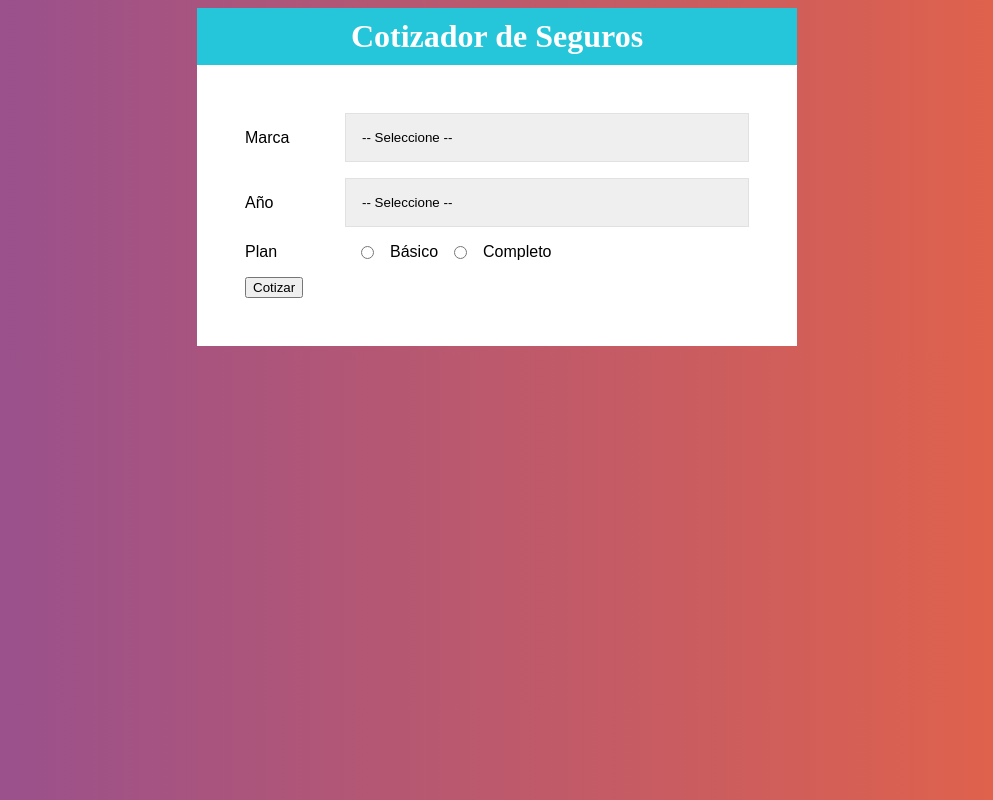
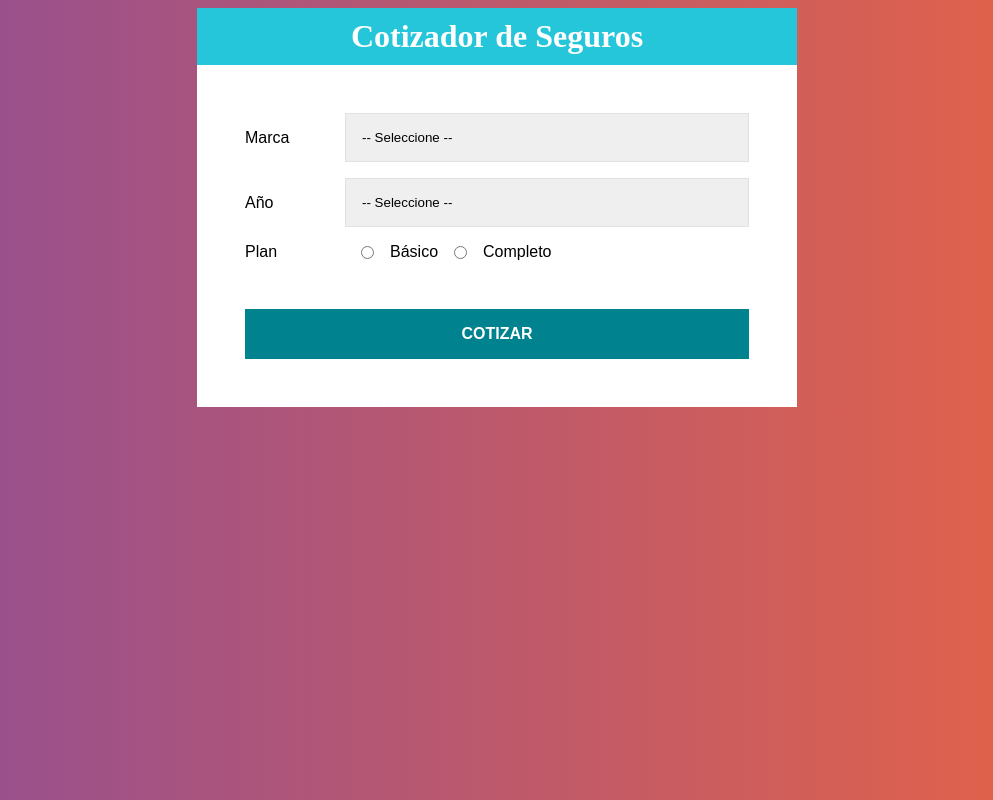
Before and after one commit to javierc22/react-app-03, a React (Create React App) app: page / in a window 1280 px wide. Shown: the whole page, without its empty margins (143-1136 px from the left). Built offline with nearby package versions, Linux system fonts and the light colour scheme; the HTML template or start-up script is replaced by a standard one.

Commit message:
Finalizando los Styled Components del formulario

```diff
--- a/src/components/Formulario.jsx
+++ b/src/components/Formulario.jsx
@@ -21,6 +21,24 @@
 
 const InputRadio = styled.input`
   margin: 0 1rem;
+`;
+
+const Boton = styled.button`
+  background-color: #00838F;
+  font-size: 16px;
+  width: 100%;
+  padding: 1rem;
+  color: #fff;
+  text-transform: uppercase;
+  font-weight: bold;
+  border: none;
+  transition: background-color .3s ease;
+  margin-top: 2rem;
+
+  &:hover {
+    background-color: #26C6DA;
+    cursor: pointer;
+  }
 `;
 
 const Formulario = () => {
@@ -56,7 +74,7 @@
         <InputRadio type="radio" name="plan" value="basico" /> Básico
         <InputRadio type="radio" name="plan" value="completo" /> Completo
       </Campo>
-      <button type="button">Cotizar</button>
+      <Boton type="button">Cotizar</Boton>
     </form>
   );
 }
```
